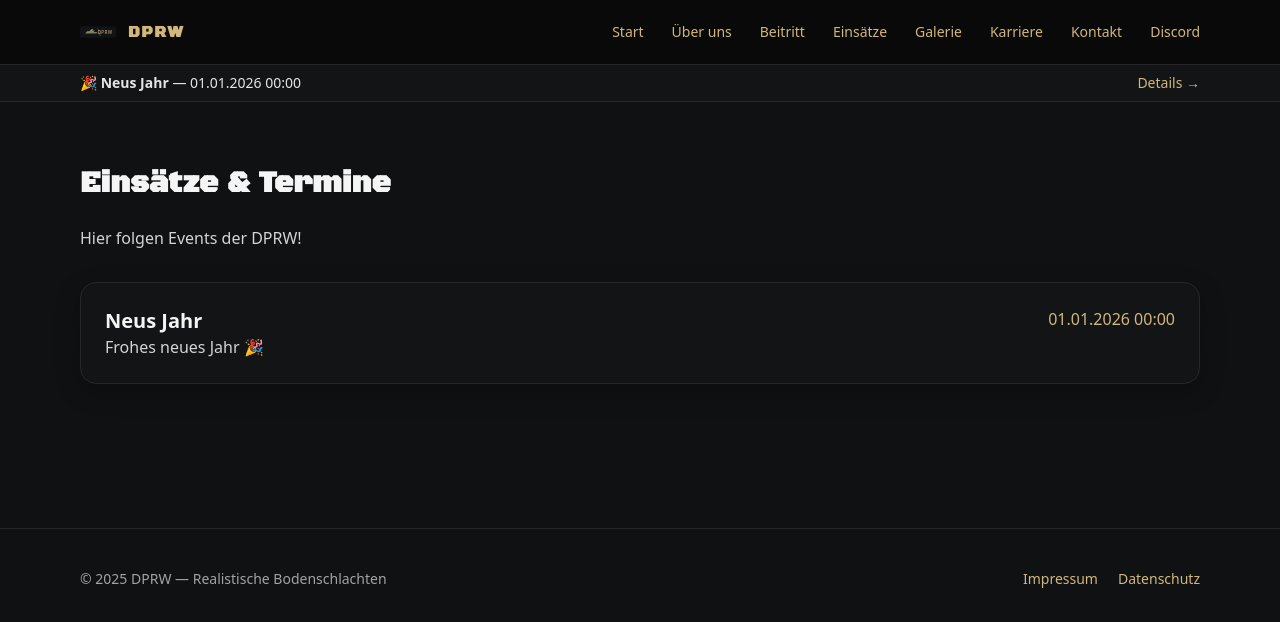
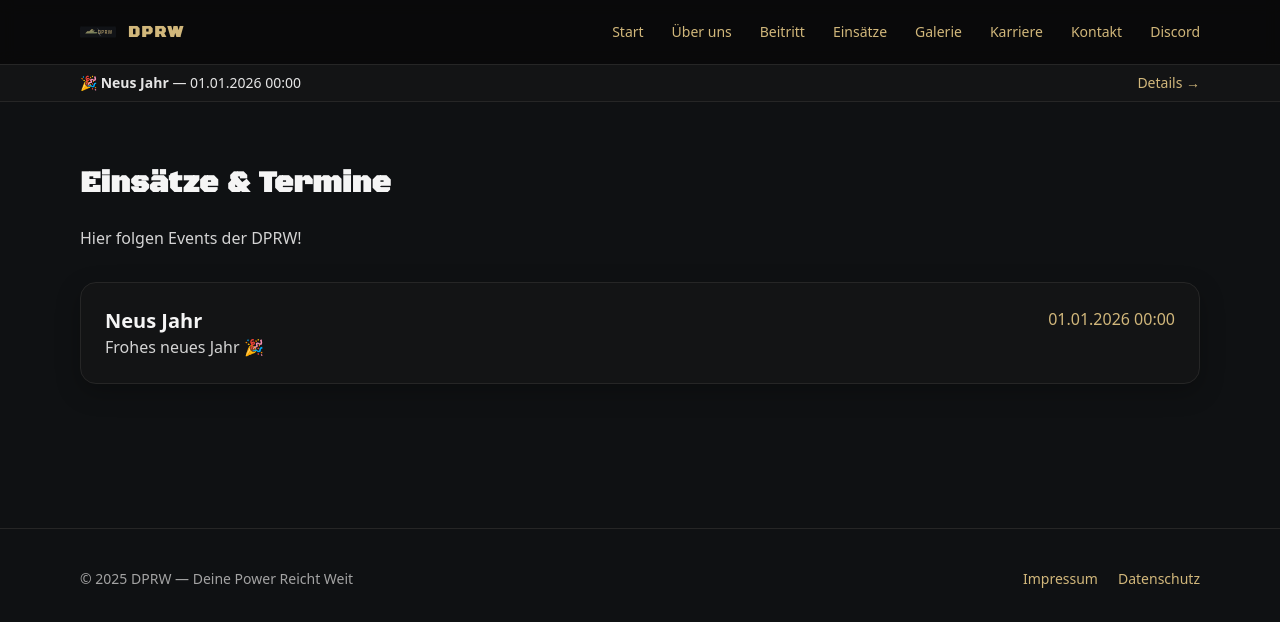
Before and after one commit to Linus51/DPRW_Web, a Next.js app: page /events in a window 1280 px wide. Shown: the top 622 px of the page. Built offline with nearby package versions, Linux system fonts and the light colour scheme.

Commit message:
Update Footer.tsx

```diff
--- a/components/Footer.tsx
+++ b/components/Footer.tsx
@@ -2,7 +2,7 @@ export default function Footer() {
   return (
     <footer className="mt-20 border-t border-neutral-800">
       <div className="container-main py-10 text-sm text-neutral-400 flex flex-col md:flex-row gap-6 md:items-center md:justify-between">
-        <p>© {new Date().getFullYear()} DPRW — Realistische Bodenschlachten</p>
+        <p>© {new Date().getFullYear()} DPRW — Deine Power Reicht Weit</p>
         <div className="flex gap-5">
           <a href="/impressum">Impressum</a>
           <a href="/datenschutz">Datenschutz</a>
```
